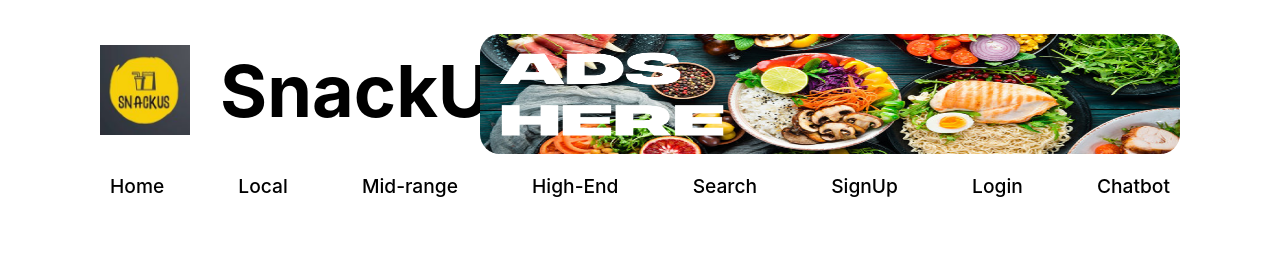
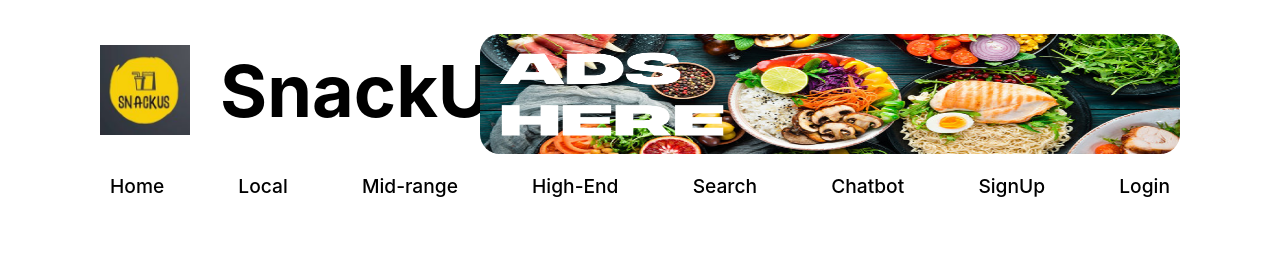
Before and after one commit to Shtrubin/SnackusProject7thsem, a React (Create React App) app: page /chatbot in a window 1280 px wide. Shown: the top 258 px of the page. Built offline with nearby package versions, Linux system fonts and the light colour scheme; no server answers.

Commit message:
displayed logout

```diff
--- a/src/App.js
+++ b/src/App.js
@@ -1,5 +1,4 @@
-// App.js
-import React from "react";
+import React, { useState, useEffect } from "react";
 import { BrowserRouter as Router, Routes, Route, useLocation } from "react-router-dom";
 import Home from "./pages/home";
 import UserLogIn from "./pages/login";
@@ -7,24 +6,33 @@ import Register from "./pages/register";
 import Navbar from "./pages/navbar";
 import Chatbot from "./pages/Chatbot";
 import CategorizedRestaurant from "./pages/CategorizedRestaurant";
-import { RestaurantProvider } from "./context/RestaurantContext"; // Import the provider
+import { RestaurantProvider } from "./context/RestaurantContext";
 import Search from "./pages/Search";
 import RestaurantDetail from "./pages/RestaurantDetail";
 
 function App() {
+  const [isLoggedIn, setIsLoggedIn] = useState(false);
+
+  useEffect(() => {
+    const userLoggedIn = localStorage.getItem("userLoggedIn");
+    if (userLoggedIn === "true") {
+      setIsLoggedIn(true);
+    }
+  }, []);
+
   return (
     <RestaurantProvider>
       <Router>
-        <Layout>
+        <Layout isLoggedIn={isLoggedIn}>
           <Routes>
             <Route path="/" element={<Home />} />
-            <Route path="/login" element={<UserLogIn />} />
+            <Route path="/login" element={<UserLogIn setIsLoggedIn={setIsLoggedIn} />} />
             <Route path="/signup" element={<Register />} />
             <Route path="/chatbot" element={<Chatbot />} />
             <Route path="/local" element={<CategorizedRestaurant  category={"local"}/>} />
             <Route path="/mid-range" element={<CategorizedRestaurant  category={"mid-range"}/>} />
             <Route path="/high-end" element={<CategorizedRestaurant  category={"high-end"}/>} />
-            <Route path="/search" element={<Search/>} />
+            <Route path="/search" element={<Search />} />
             <Route path="/restaurant/:id" element={<RestaurantDetail />} />
           </Routes>
         </Layout>
@@ -33,15 +41,14 @@ function App() {
   );
 }
 
-function Layout({ children }) {
+function Layout({ children, isLoggedIn }) {
   const location = useLocation();
 
-  // Define routes where Navbar should not be displayed
   const hideNavbar = location.pathname === "/login" || location.pathname === "/signup";
 
   return (
     <>
-      {!hideNavbar && <Navbar />}
+      {!hideNavbar && <Navbar isLoggedIn={isLoggedIn} />}
       {children}
     </>
   );
--- a/src/pages/login.jsx
+++ b/src/pages/login.jsx
@@ -3,7 +3,7 @@ import "../styles/login.css";
 import CustomFormField from "../components/custom_form_field";
 import { Link, useNavigate } from "react-router-dom";
 
-const UserLogIn = () => {
+const UserLogIn = ({ setIsLoggedIn }) => {
     const [email, setEmail] = useState("");
     const [password, setPassword] = useState("");
     const navigate = useNavigate();
@@ -38,6 +38,8 @@ const UserLogIn = () => {
 
             if (response.ok) {
                 alert("Login successful!");
+                localStorage.setItem("userLoggedIn", "true"); // Set login status in localStorage
+                setIsLoggedIn(true);  // Update state
                 navigate("/");
             } else {
                 alert(data.error || "Invalid email or password");
--- a/src/pages/navbar.jsx
+++ b/src/pages/navbar.jsx
@@ -1,11 +1,15 @@
 import "../styles/navbar_styles.css";
 import { Link } from "react-router-dom";
 import logo from "../assets/logo.png";
-import headAds from "../assets/headAds.png"
+import headAds from "../assets/headAds.png";
 
-const Navbar = () => {
+const Navbar = ({ isLoggedIn }) => {
+  const handleLogout = () => {
+    localStorage.setItem("userLoggedIn", "false");
+    window.location.reload();
+  };
+
   return (
-    <>
     <div id="nav">
       <div id="nav-top">
         <div id="logo">
@@ -25,12 +29,17 @@ const Navbar = () => {
         <p><Link to="/Mid-range">Mid-range</Link></p>
         <p><Link to="/High-End">High-End</Link></p>
         <p><Link to="/search">Search</Link></p>
+        <p><Link to="/chatbot">Chatbot</Link></p>
+        {!isLoggedIn ? (
+          <>
             <p><Link to="/signup">SignUp</Link></p>
             <p><Link to="/login">Login</Link></p>
-          <p><Link to="/chatbot">Chatbot</Link></p>
+          </>
+        ) : (
+          <p onClick={handleLogout}>Logout</p>
+        )}
       </div>
     </div>
-    </>
   );
 };
 
```
Lines whose indentation alone changed are shown as unchanged.
